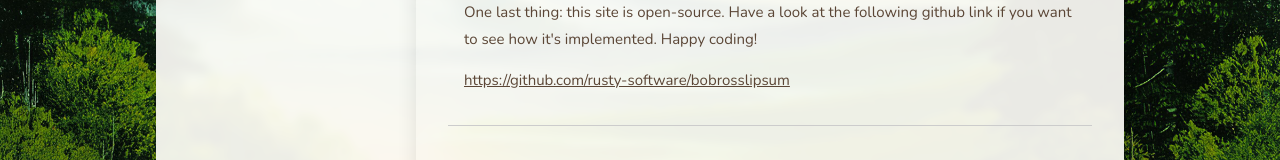
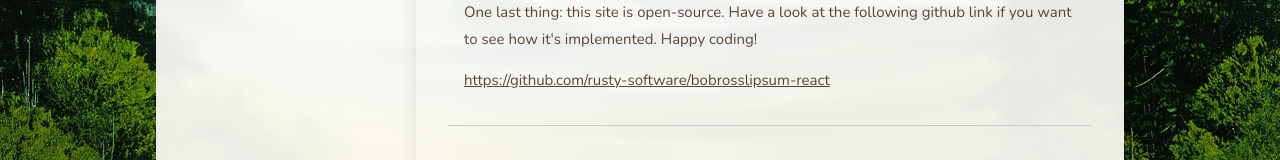
Before and after one commit to rusty-software/bobrosslipsum-react, a React (Vite) app: page / in a window 1280 px wide. Shown: the part 2467-2627 px from the top of the page. Built offline with nearby package versions, Linux system fonts and the light colour scheme.

Commit message:
updates github link

```diff
--- a/src/About.jsx
+++ b/src/About.jsx
@@ -29,11 +29,11 @@ function About() {
         github link if you want to see how it's implemented. Happy coding!
       </p>
       <a
-        href="https://github.com/rusty-software/bobrosslipsum"
+        href="https://github.com/rusty-software/bobrosslipsum-react"
         target="_blank"
         rel="noreferrer"
       >
-        https://github.com/rusty-software/bobrosslipsum
+        https://github.com/rusty-software/bobrosslipsum-react
       </a>
     </div>
   );
```
